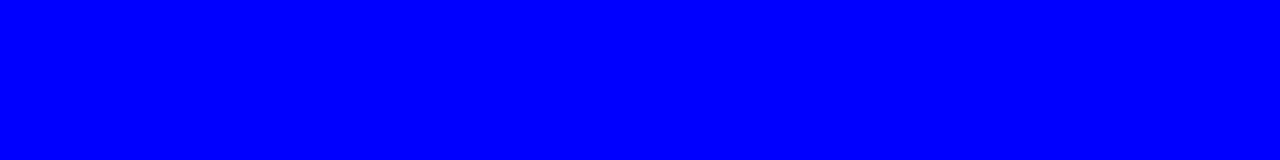
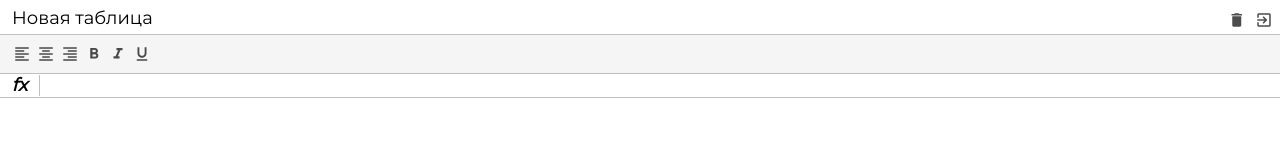
Before and after one commit to FrenkiArt/vladilen-course, a website built with webpack: page src/index.html in a window 1280 px wide. Built offline with nearby package versions, Linux system fonts and the light colour scheme.

Commit message:
made: some styles

```diff
--- a/package.json
+++ b/package.json
@@ -45,5 +45,8 @@
     "webpack": "^4.44.2",
     "webpack-cli": "^4.2.0",
     "webpack-dev-server": "^3.11.0"
+  },
+  "dependencies": {
+    "normalize.css": "^8.0.1"
   }
 }
--- /dev/null
+++ b/src/assets/scss/_footer.scss
@@ -0,0 +1,2 @@
+@import 'variables';
+@import 'mixin';
--- /dev/null
+++ b/src/assets/scss/_formula.scss
@@ -0,0 +1,30 @@
+@import 'variables';
+@import 'mixin';
+
+.exel__formula {
+  align-items: center;
+  border-bottom: 1px solid $border-color;
+  display: flex;
+  height: $formula-height;
+  left: 0;
+  position: absolute;
+  right: 0;
+  top: $header-height + $toolbar-height;
+
+  .info {
+    border-right: 1px solid $border-color;
+    font-size: 18px;
+    font-style: italic;
+    font-weight: 600;
+    min-width: $info-cell-width;
+    text-align: center;
+  }
+  .input {
+    color: #000000;
+    font-size: 12px;
+    height: 100%;
+    outline: none;
+    padding: 4px;
+    width: 100%;
+  }
+}
--- /dev/null
+++ b/src/assets/scss/_header.scss
@@ -0,0 +1,41 @@
+@import 'variables';
+@import 'mixin';
+
+.exel__header {
+  display: flex;
+  height: $header-height;
+  justify-content: space-between;
+  left: 0;
+  padding: 8px 4px 0;
+  position: absolute;
+  right: 0;
+  top: 0;
+
+  // temp
+  // background-color: pink;
+
+  .input {
+    border-radius: 2px;
+    border: 1px solid transparent;
+    color: #000;
+    font-size: 18px;
+    height: 20px;
+    line-height: 22px;
+    margin: 0;
+    min-width: 1px;
+    outline: none;
+    padding: 2px 7px;
+
+    &:hover {
+      border: 1px solid $border-color;
+    }
+
+    &:focus {
+      border: 2px solid #1a73e8;
+    }
+  }
+
+  .button {
+    @include button(red);
+  }
+}
--- /dev/null
+++ b/src/assets/scss/_mixin.scss
@@ -0,0 +1,26 @@
+@import 'variables';
+
+@mixin button($color: green) {
+  // background-color: rgba(0, 0, 0, 0.7);
+  color: rgba(0, 0, 0, 0.7);
+  display: inline-block;
+  height: 24px;
+  min-width: 24px;
+  padding: 3px;
+  position: relative;
+  text-align: center;
+
+  & > i {
+    font-size: 18px;
+  }
+
+  &:active,
+  &.active {
+    color: $color;
+  }
+
+  &:hover {
+    background-color: #eee;
+    cursor: pointer;
+  }
+}
--- /dev/null
+++ b/src/assets/scss/_table.scss
@@ -0,0 +1,5 @@
+@import 'variables';
+@import 'mixin';
+
+.exel__table {
+}
--- /dev/null
+++ b/src/assets/scss/_toolbar.scss
@@ -0,0 +1,19 @@
+@import 'variables';
+@import 'mixin';
+
+.exel__toolbar {
+  background-color: whitesmoke;
+  border-bottom: 1px solid $border-color;
+  padding: 7px 10px;
+  display: flex;
+  border-top: 1px solid $border-color;
+  height: $toolbar-height;
+  left: 0;
+  position: absolute;
+  right: 0;
+  top: $header-height;
+
+  .button {
+    @include button(green);
+  }
+}
--- /dev/null
+++ b/src/assets/scss/_variables.scss
@@ -0,0 +1,8 @@
+$blue: blue;
+$red: red;
+$white: white;
+$header-height: 34px;
+$border-color: #c0c0c0;
+$toolbar-height: 40px;
+$formula-height: 24px;
+$info-cell-width: 40px;
--- a/src/assets/scss/index.scss
+++ b/src/assets/scss/index.scss
@@ -1,11 +1,24 @@
-$red: red;
-$blue: blue;
-$white: white;
+@import url('https://fonts.googleapis.com/css2?family=Montserrat&display=swap');
+@import '~normalize.css';
+
+@import 'header';
+@import 'footer';
+@import 'formula';
+@import 'table';
+@import 'toolbar';
+
+* {
+  box-sizing: border-box;
+  margin: 0;
+  padding: 0;
+}
 
 body {
-  background-color: blue;
+  font-family: 'Montserrat', sans-serif;
+  font-size: 12px;
 }
 
-.class {
-  width: 100%;
+.excel {
+  color: #888888;
+  position: relative;
 }
--- a/src/index.html
+++ b/src/index.html
@@ -5,8 +5,61 @@
     <meta name="viewport" content="width=device-width, initial-scale=1.0" />
     <title>Курс Владилена по JS</title>
     <link rel="shortcut icon" href="./favicon.ico" type="image/x-icon" />
+    <link
+      href="https://fonts.googleapis.com/icon?family=Material+Icons"
+      rel="stylesheet"
+    />
   </head>
   <body>
-    <div id="app" class="container"></div>
+    <div id="app" class="container">
+      <div class="exel">
+        <div class="exel__header">
+          <input type="text" class="input" value="Новая таблица" />
+
+          <div>
+            <div class="button">
+              <i class="material-icons">delete</i>
+            </div>
+
+            <div class="button">
+              <i class="material-icons">exit_to_app</i>
+            </div>
+          </div>
+        </div>
+
+        <div class="exel__toolbar">
+          <div class="button">
+            <i class="material-icons">format_align_left</i>
+          </div>
+
+          <div class="button">
+            <i class="material-icons">format_align_center</i>
+          </div>
+
+          <div class="button">
+            <i class="material-icons">format_align_right</i>
+          </div>
+
+          <div class="button">
+            <i class="material-icons">format_bold</i>
+          </div>
+
+          <div class="button">
+            <i class="material-icons">format_italic</i>
+          </div>
+
+          <div class="button">
+            <i class="material-icons">format_underline</i>
+          </div>
+        </div>
+
+        <div class="exel__formula">
+          <div class="info">fx</div>
+          <div class="input" contenteditable="true" spellcheck="false"></div>
+        </div>
+
+        <div class="exel__table"></div>
+      </div>
+    </div>
   </body>
 </html>
--- a/src/index.js
+++ b/src/index.js
@@ -1,4 +1,4 @@
-import './module';
+import './assets/js/module';
 import './assets/scss/index.scss';
 
 /**
```
Also changed, not shown: src/assets/js/module.js (renamed from src/module.js), 1 other file.
